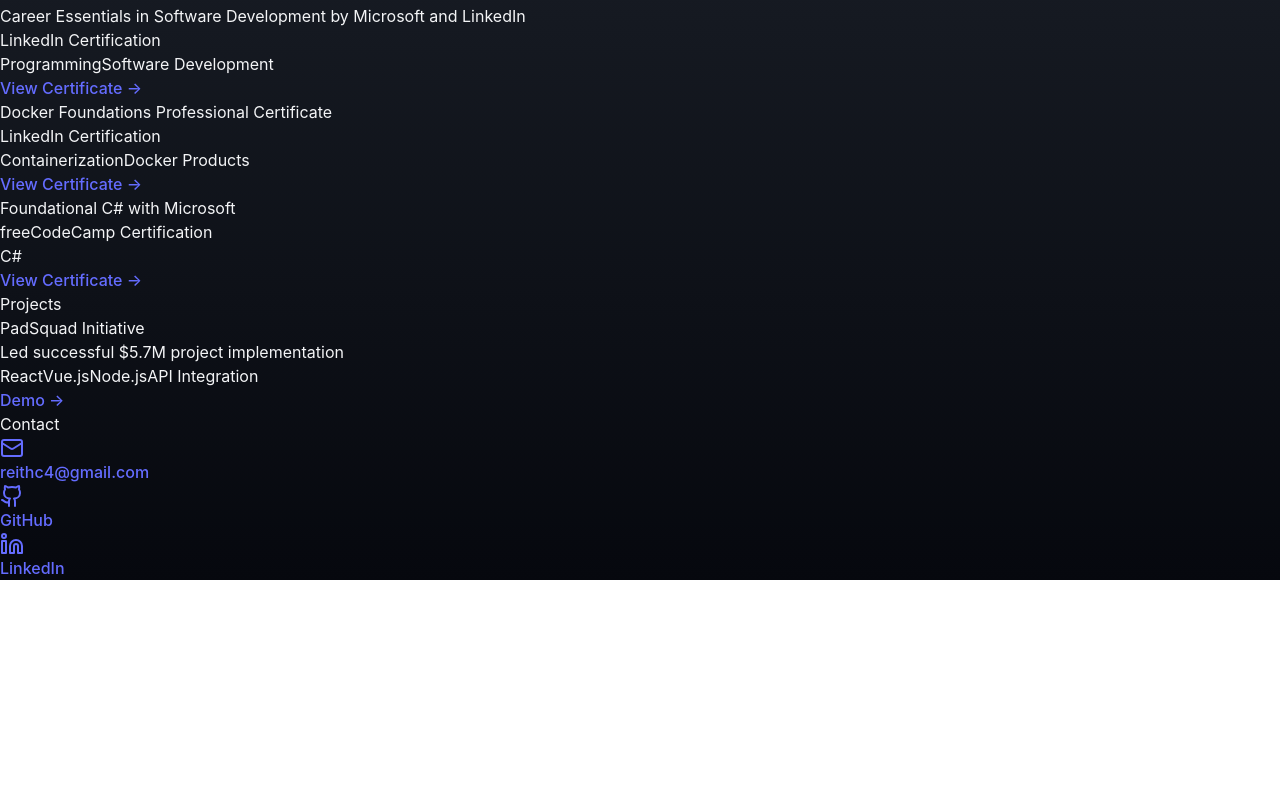
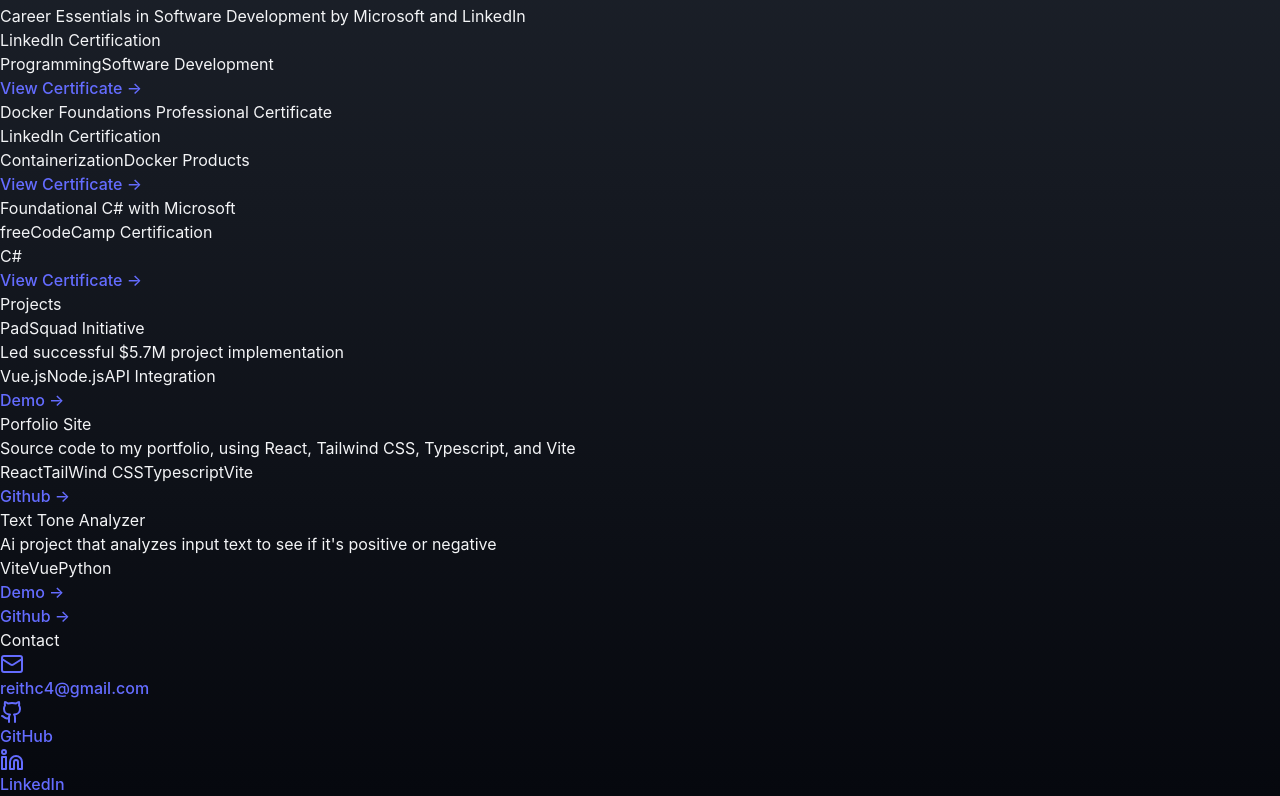
Before and after one commit to c-49/portfolio-site, a React (Vite) app: page / in a window 1280 px wide. Shown: the part 2199-2995 px from the top of the page. Before the commit the page ends 2779 px from the top, so only its background shows below. Built offline with nearby package versions, Linux system fonts and the light colour scheme.

Commit message:
fix: added more projects

```diff
--- a/src/App.tsx
+++ b/src/App.tsx
@@ -258,7 +258,7 @@
                 <h3 className="text-xl font-semibold mb-4">PadSquad Initiative</h3>
                 <p className="text-gray-300 mb-4">Led successful $5.7M project implementation</p>
                 <div className="flex flex-wrap gap-2 mb-4">
-                  {['React', 'Vue.js', 'Node.js', 'API Integration'].map((tech) => (
+                  {['Vue.js', 'Node.js', 'API Integration'].map((tech) => (
                     <span key={tech} className="px-3 py-1 bg-gray-700 text-blue-400 rounded-full text-sm">
                       {tech}
                     </span>
@@ -267,6 +267,43 @@
                 <div className="flex space-x-4">
                   <a href="https://padsquad.com/demo-gallery" className="text-blue-400 hover:text-blue-300 transition-colors">
                     Demo →
+                  </a>
+                </div>
+              </div>
+              <div className="bg-gray-800 p-6 rounded-lg shadow-md">
+                <h3 className="text-xl font-semibold mb-4">Porfolio Site</h3>
+                <p className="text-gray-300 mb-4">Source code to my portfolio, using React, Tailwind CSS, Typescript, and Vite</p>
+                <div className="flex flex-wrap gap-2 mb-4">
+                  {['React', 'TailWind CSS', 'Typescript', 'Vite'].map((tech) => (
+                    <span key={tech} className="px-3 py-1 bg-gray-700 text-blue-400 rounded-full text-sm">
+                      {tech}
+                    </span>
+                  ))}
+                </div>
+                <div className="flex space-x-4">
+                  <a href="https://github.com/c-49/portfolio-site" className="text-blue-400 hover:text-blue-300 transition-colors">
+                    Github →
+                  </a>
+                </div>
+              </div>
+              <div className="bg-gray-800 p-6 rounded-lg shadow-md">
+                <h3 className="text-xl font-semibold mb-4">Text Tone Analyzer</h3>
+                <p className="text-gray-300 mb-4">Ai project that analyzes input text to see if it's positive or negative</p>
+                <div className="flex flex-wrap gap-2 mb-4">
+                  {['Vite', 'Vue', 'Python'].map((tech) => (
+                    <span key={tech} className="px-3 py-1 bg-gray-700 text-blue-400 rounded-full text-sm">
+                      {tech}
+                    </span>
+                  ))}
+                </div>
+                <div className="flex space-x-4">
+                  <a href="https://text-tone-analyzer.vercel.app/" className="text-blue-400 hover:text-blue-300 transition-colors">
+                    Demo →
+                  </a>
+                </div>
+                <div className="flex space-x-4">
+                  <a href="https://github.com/c-49/text-tone-analyzer" className="text-blue-400 hover:text-blue-300 transition-colors">
+                    Github →
                   </a>
                 </div>
               </div>
```
